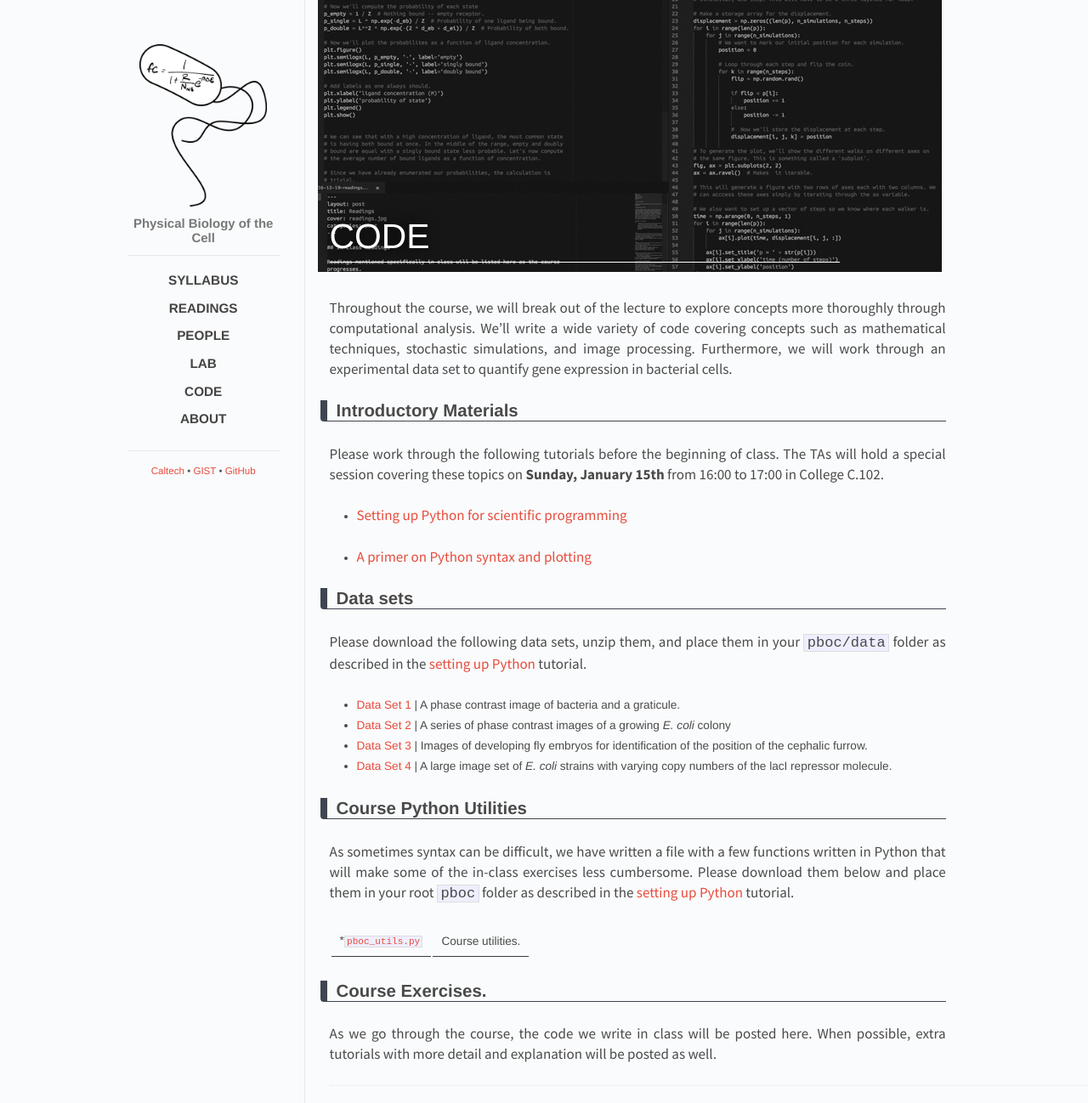
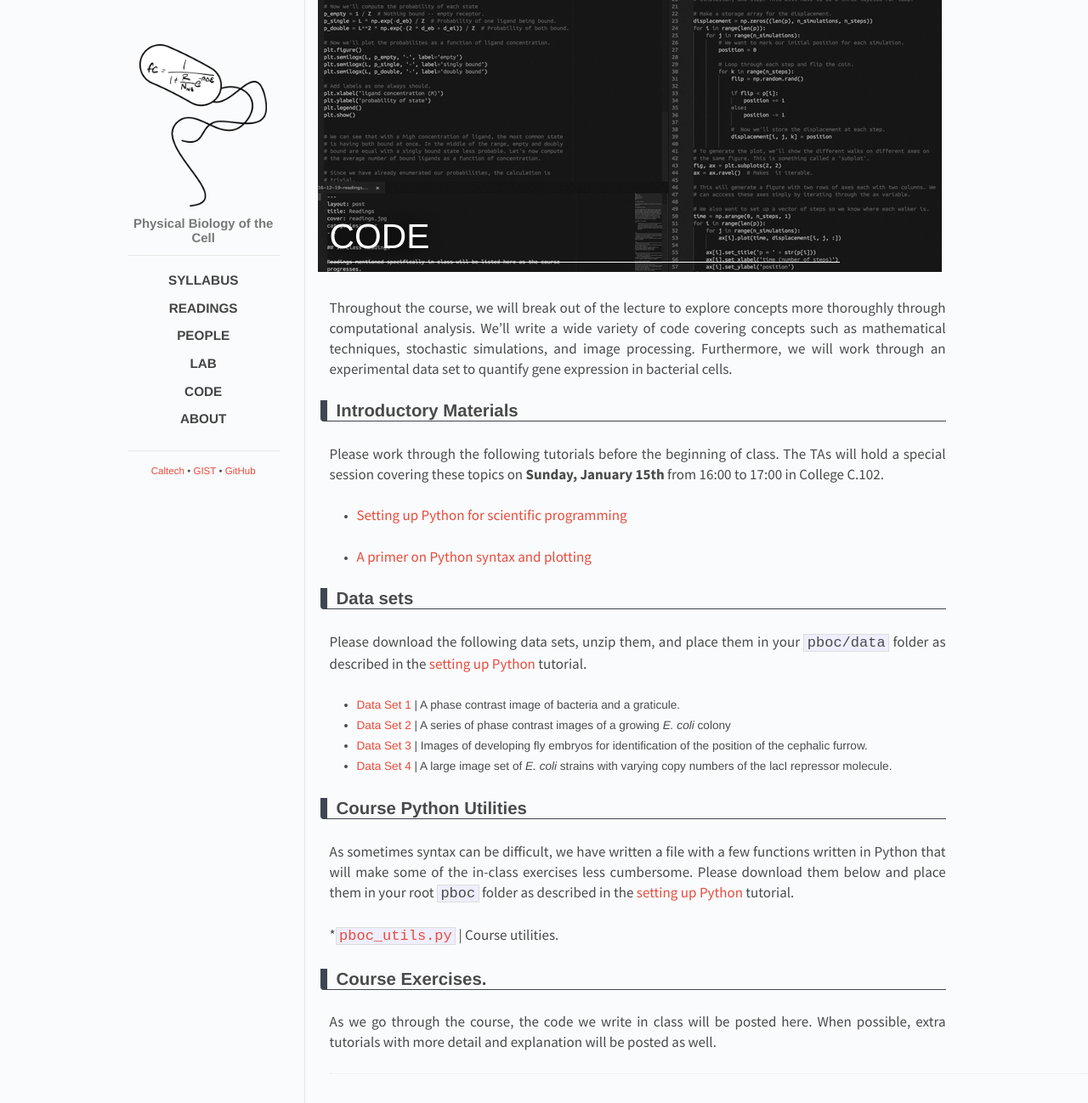
Before and after one commit to RPGroup-PBoC/gist_pboc_2017, a Jekyll site: the page built from _posts/2016-12-19-code.md, in a window 1280 px wide. Shown: the whole page at 85% size. Built offline with Jekyll 4.4.1, drawn with Linux system fonts in a browser that asks for light colours.

Commit message:
one more update

```diff
--- a/_posts/2016-12-19-code.md
+++ b/_posts/2016-12-19-code.md
@@ -28,7 +28,7 @@ Please download the following data sets, unzip them, and place them in your `pbo
 ## Course Python Utilities
 As sometimes syntax can be difficult, we have written a file with a few functions written in Python that will make some of the in-class exercises less cumbersome. Please download them below and place them in your root `pboc` folder as described in the [setting up Python](../../../../code/html/setting_up_python.html) tutorial.
 
-*[`pboc_utils.py`](../../../../code/pboc_utils.py) | Course utilities.
+*[`pboc_utils.py`](../../../../code/pboc_utils.py) \| Course utilities.
 
 ## Course Exercises.
 As we go through the course, the code we write in class will be posted here. When possible, extra tutorials with more detail and explanation will be posted as well.
```
